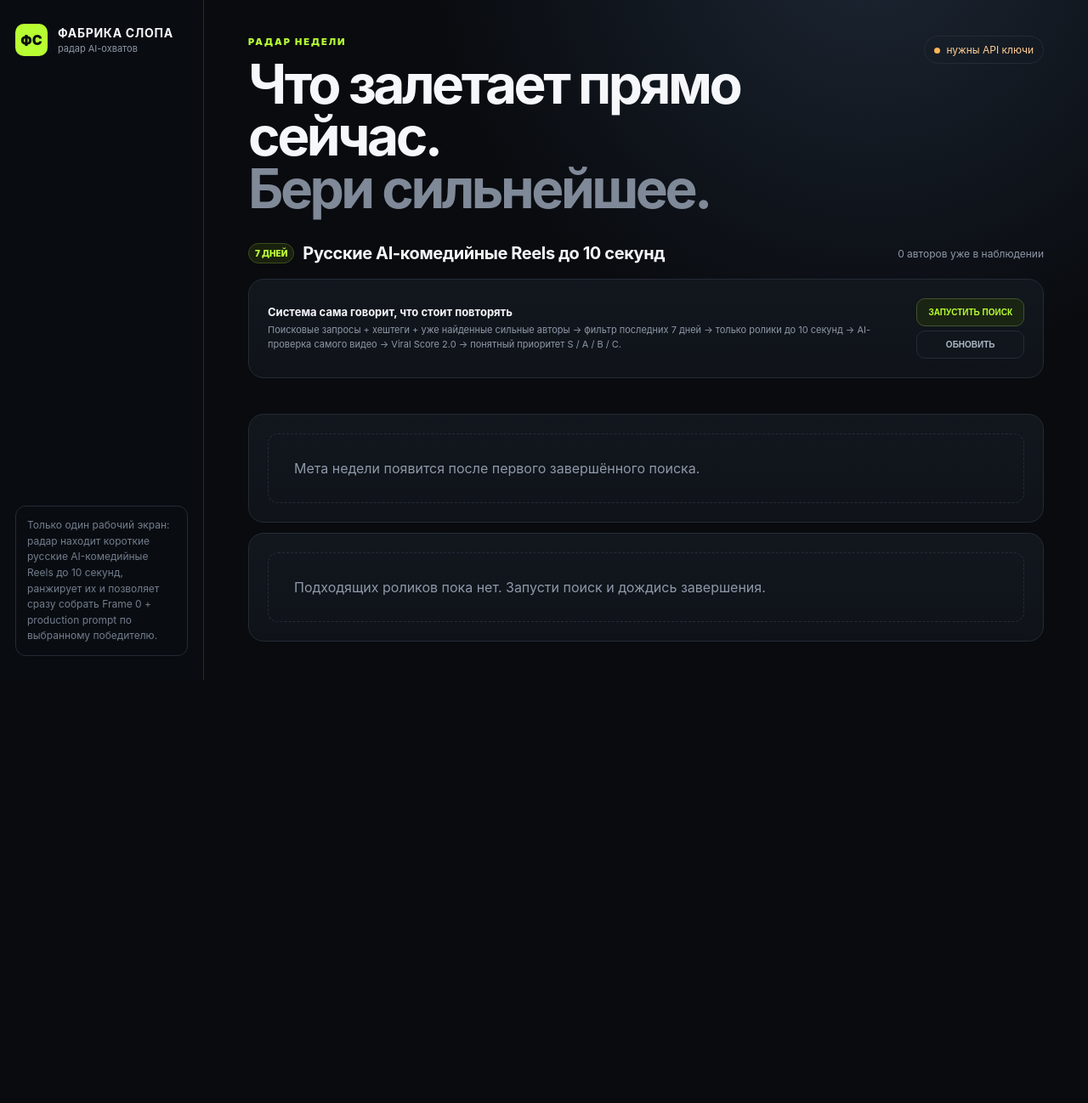
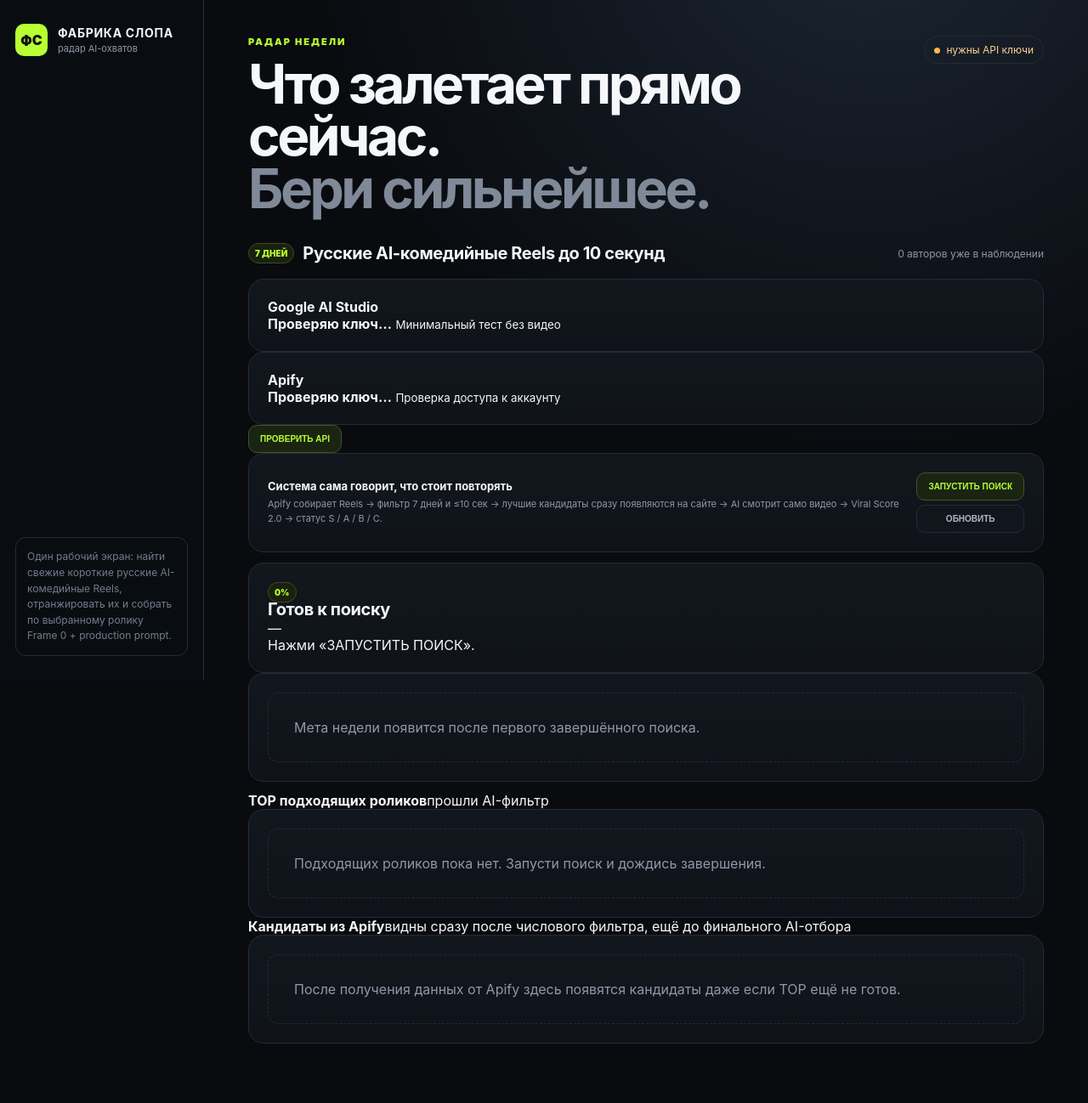
Before and after one commit to ferixdi-png/slop, a Flask app: page / in a window 1280 px wide. Shown: the whole page at 85% size. Before the commit the page ends 800 px from the top, so only its background shows below. Run offline with Flask 3, Linux system fonts and the light colour scheme; data that the repository does not hold is empty.

Commit message:
Add API health cards, live ETA and Apify candidate feed

```diff
--- a/templates/index.html
+++ b/templates/index.html
@@ -15,7 +15,7 @@
         <div><strong>ФАБРИКА СЛОПА</strong><small>радар AI-охватов</small></div>
       </div>
       <div class="side-note">
-        Только один рабочий экран: радар находит короткие русские AI-комедийные Reels до 10 секунд, ранжирует их и позволяет сразу собрать Frame 0 + production prompt по выбранному победителю.
+        Один рабочий экран: найти свежие короткие русские AI-комедийные Reels, отранжировать их и собрать по выбранному ролику Frame 0 + production prompt.
       </div>
     </aside>
 
@@ -25,7 +25,7 @@
           <div class="eyebrow">РАДАР НЕДЕЛИ</div>
           <h1>Что залетает прямо сейчас.<br><span>Бери сильнейшее.</span></h1>
         </div>
-        <div class="status" id="serviceStatus"><i></i> проверяю API…</div>
+        <div class="status" id="serviceStatus"><i></i> проверяю сервис…</div>
       </header>
 
       <section id="radar" class="screen active">
@@ -34,10 +34,24 @@
           <span class="muted">{{ creator_count }} авторов уже в наблюдении</span>
         </div>
 
+        <div class="api-grid">
+          <div class="card api-card" id="geminiApiCard">
+            <div><span class="api-dot"></span><b>Google AI Studio</b></div>
+            <strong id="geminiApiStatus">Проверяю ключ…</strong>
+            <small id="geminiApiMeta">Минимальный тест без видео</small>
+          </div>
+          <div class="card api-card" id="apifyApiCard">
+            <div><span class="api-dot"></span><b>Apify</b></div>
+            <strong id="apifyApiStatus">Проверяю ключ…</strong>
+            <small id="apifyApiMeta">Проверка доступа к аккаунту</small>
+          </div>
+          <button id="checkApis" class="secondary api-check-btn">ПРОВЕРИТЬ API</button>
+        </div>
+
         <div class="card radar-intro">
           <div>
             <b>Система сама говорит, что стоит повторять</b>
-            <span>Поисковые запросы + хештеги + уже найденные сильные авторы → фильтр последних 7 дней → только ролики до 10 секунд → AI-проверка самого видео → Viral Score 2.0 → понятный приоритет S / A / B / C.</span>
+            <span>Apify собирает Reels → фильтр 7 дней и ≤10 сек → лучшие кандидаты сразу появляются на сайте → AI смотрит само видео → Viral Score 2.0 → статус S / A / B / C.</span>
           </div>
           <div class="radar-controls">
             <button id="syncRadar" class="secondary">ЗАПУСТИТЬ ПОИСК</button>
@@ -45,7 +59,19 @@
           </div>
         </div>
 
-        <div id="radarSyncResult" class="muted sync-result"></div>
+        <div class="card radar-progress-card" id="radarProgressCard">
+          <div class="radar-progress-head">
+            <div>
+              <span class="step" id="radarProgressPct">0%</span>
+              <h2 id="radarStage">Готов к поиску</h2>
+            </div>
+            <div class="eta" id="radarEta">—</div>
+          </div>
+          <div class="progress-track"><div id="radarProgressBar" class="progress-fill"></div></div>
+          <div id="radarStatusMessage" class="radar-status-message">Нажми «ЗАПУСТИТЬ ПОИСК».</div>
+          <div id="radarWarning" class="radar-warning hidden"></div>
+          <div id="radarPipelineStats" class="pipeline-stats"></div>
+        </div>
 
         <div id="analysisProgress" class="card progress hidden">
           <div class="spinner"></div>
@@ -58,12 +84,24 @@
         <div id="analysisResult" class="result hidden"></div>
 
         <div id="radarMeta" class="meta-wrap">
-          <div class="card"><div class="empty">После первого полного поиска здесь появится мета TOP-30: персонажи, локации, хуки, конфликты и повторяющиеся механики.</div></div>
+          <div class="card"><div class="empty">После первого завершённого поиска здесь появится мета TOP-30.</div></div>
         </div>
 
+        <div class="section-mini-title">
+          <div><b>TOP подходящих роликов</b><span>прошли AI-фильтр</span></div>
+        </div>
         <div class="card">
           <div id="radarRows" class="radar-table">
-            <div class="empty">Радар пока пуст. Нажми «ЗАПУСТИТЬ ПОИСК».</div>
+            <div class="empty">Подходящих роликов пока нет.</div>
+          </div>
+        </div>
+
+        <div class="section-mini-title candidates-title">
+          <div><b>Кандидаты из Apify</b><span>видны сразу после числового фильтра, ещё до финального AI-отбора</span></div>
+        </div>
+        <div class="card">
+          <div id="candidateRows" class="candidate-table">
+            <div class="empty">После получения данных от Apify здесь появятся кандидаты даже если TOP ещё не готов.</div>
           </div>
         </div>
       </section>
```
